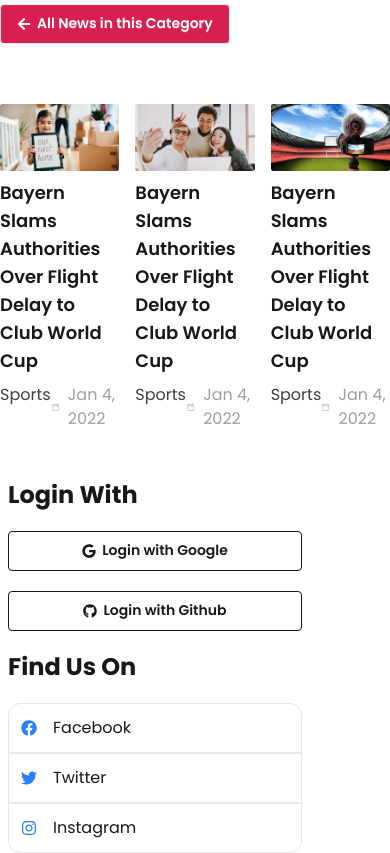
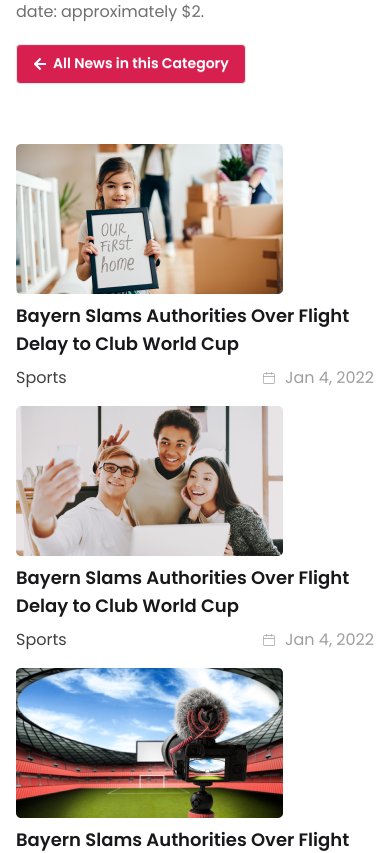
Before and after one commit to Dark-Fahim/dragon-news-with-react-auth, a React (Vite) app: page /news/0282e0e58a5c404fbd15261f11c2ab6a in a window 390 px wide. Shown: the part 982-1835 px from the top of the page. Built offline with nearby package versions, Linux system fonts and the light colour scheme; no server answers; sample sign-in values are in the browser's storage.

Commit message:
news details responsive added

```diff
--- a/src/pages/News/News.jsx
+++ b/src/pages/News/News.jsx
@@ -20,13 +20,13 @@ const News = () => {
         <div>
             <Header></Header>
             <Navbar></Navbar>
-            <div className="grid grid-cols-1 md:grid-cols-4 mt-5 container mx-auto gap-10" >
+            <div className="grid p-4 grid-cols-1 md:grid-cols-4 mt-5 container mx-auto gap-10" >
                 <div className="col-span-3 space-y-5">
                     <img src={image_url} alt="" />
                     <h2 className="text-[#403F3F] text-xl font-bold">{title}</h2>
                     <p className="text-[#706F6F]">{details} </p>
                     <Link to={'/'} className="btn bg-[#D72050] text-white"><FaArrowLeft /> All News in this Category</Link>
-                    <div className="grid grid-cols-3 gap-4 mt-10">
+                    <div className="grid grid-cols-1 md:grid-cols-3 gap-4 mt-10">
                         <div className='space-y-2'>
                             <img src={news1} alt="" />
                             <h2 className='text-lg font-semibold'>Bayern Slams Authorities Over Flight Delay to Club World Cup</h2>
```
